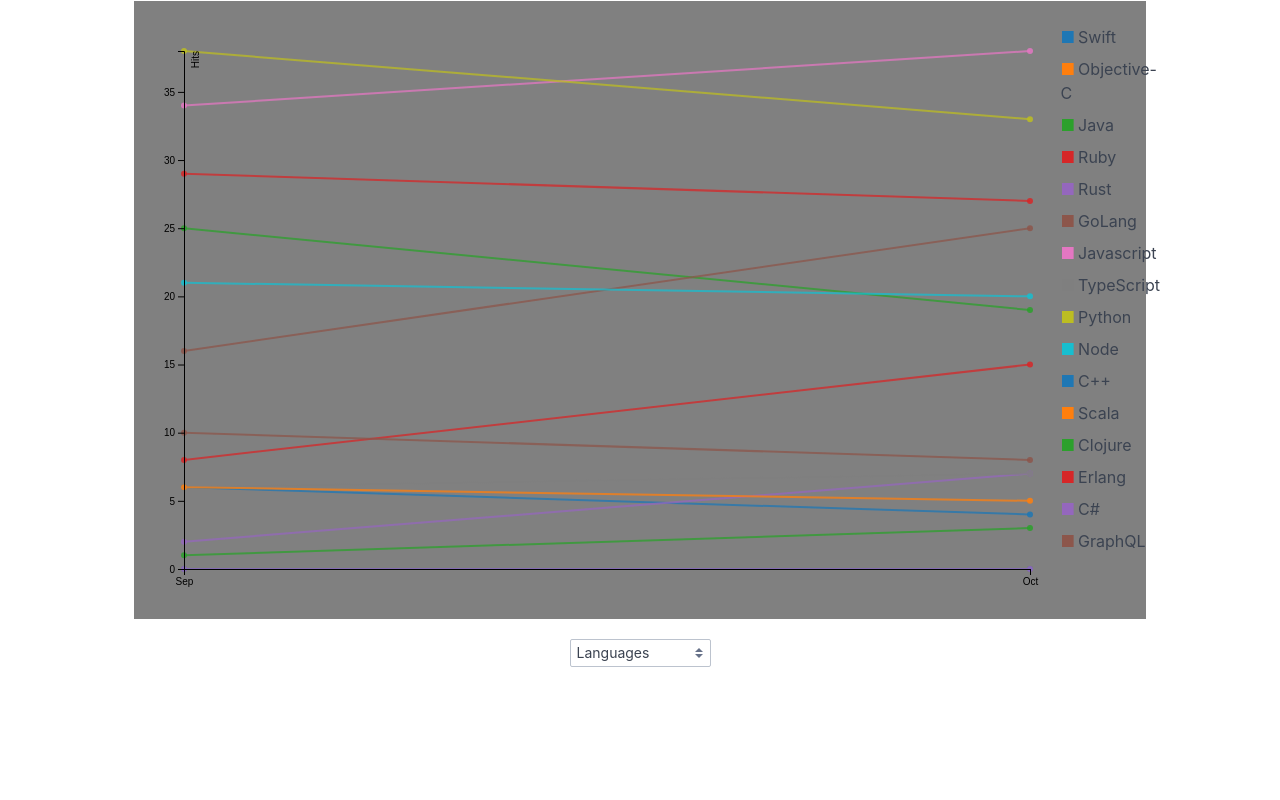
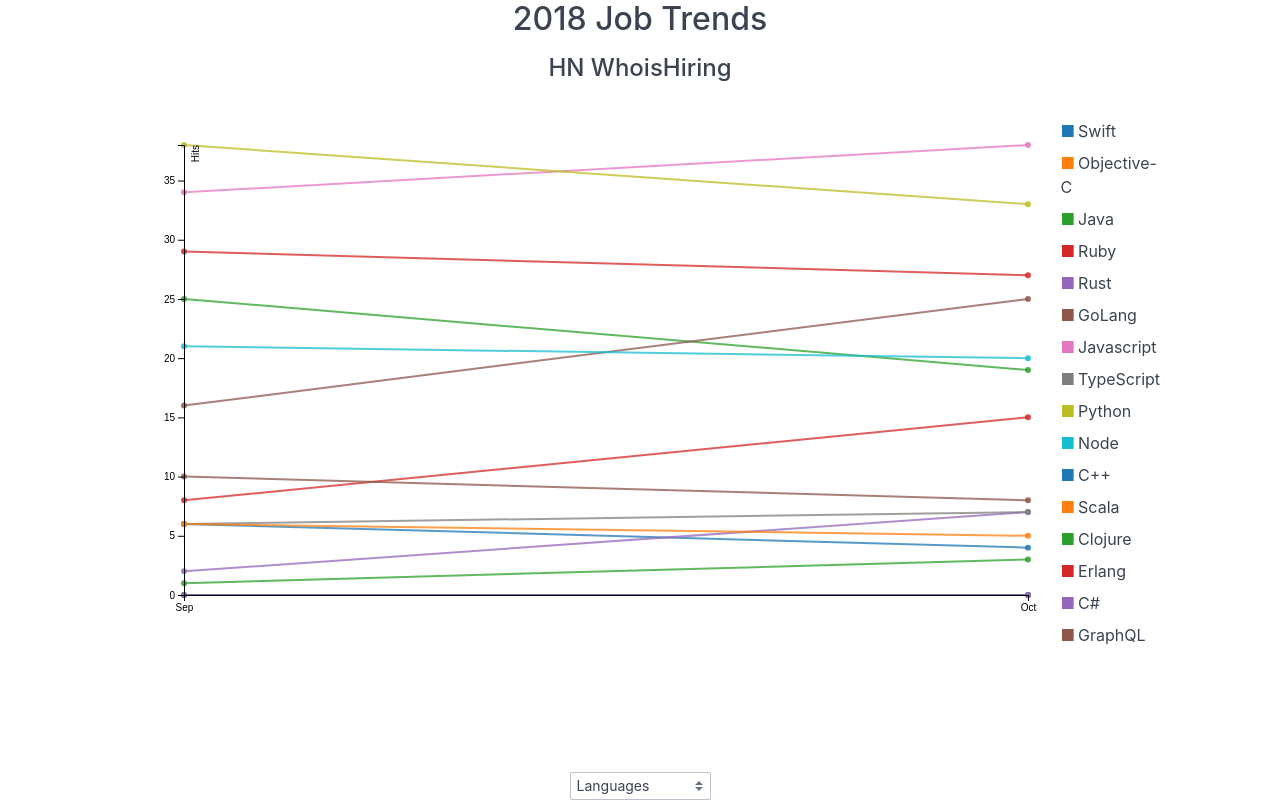
Before and after one commit to JuanSierra/scrapenstat, a plain HTML site: page index.html in a window 1280 px wide. Drawn offline with nearby package versions, Linux system fonts and the light colour scheme.

Commit message:
Changes on CSS

```diff
--- a/index.html
+++ b/index.html
@@ -33,7 +33,7 @@
   display: flex;
   flex-direction: column;
   align-items:center;
-  height:600px;
+  height:100%;
   justify-content: center;
 }
 
@@ -42,7 +42,6 @@
   flex: 1;
   width:80%;
   flex-grow:2;
-  background-color: grey;
 }
 
 #convs{
@@ -56,26 +55,51 @@
 
 #chart{
   width:90%;
-
 }
 
-/* Smartphones (portrait and landscape) ----------- */
-@media only screen and (min-device-width : 320px) and (max-device-width : 480px) {
+/* Extra small devices (portrait phones, less than 576px) */
+@media (max-width: 575.98px) {
   .graph-container{
     flex-direction: column;
+    height:100%;
   }
   #convs{
+    display: flex;
     flex-direction: row;
     flex-wrap:  wrap;
-    width:100%;
+    width: 100%;
   }
-  li{width:50px;}
+  li{width:auto; margin-right: 2px;}
   #chart{
     width:100%;
+    height:480px;
   }
 }
 
-/* Desktops and laptops ----------- */
+/* Small devices (landscape phones, 576px and up) */
+@media (min-width: 576px) {
+
+  .graph-container{
+    flex-direction: row;
+    height:100%;
+  }
+  #convs{
+    flex-direction: column;
+    display: flex;
+    width:10%;
+  }
+  li{width:auto; margin-right: 2px;}
+  #chart{
+    width:90%;
+    height:500px;
+  }
+ }
+
+/*
+@media only screen and (min-device-width : 320px) and (max-device-width : 480px) {
+}
+
+/* Desktops and laptops -----------
 @media only screen  and (min-device-width: 481px) and (max-device-width: 1824px)  {
   .graph-container{
     flex-direction: row;
@@ -86,18 +110,21 @@
     width:10%;
   }
 }
-  /* Smartphones (landscape) ----------- */
+   Smartphones (landscape) -----------
 @media only screen and (max-width : 320px) {
   .graph-container{
-    flex-direction: column;
+    flex-direction: row;
   }
+
   #convs{
     display: flex;
     flex-direction: row;
-    flex-wrap:  wrap ;
-    width:100%;
+    flex-wrap:  wrap;
+    width: 100%;
   }
+
   li{width:70px;padding:5px;}
+
   #chart{
     width:100%;
     height:240px;
@@ -105,37 +132,25 @@
 }
 
 @media only screen and (min-width : 1824px) {
-  .graph-container{
-    flex-direction: column;
-  }
-  #convs{
-    display: flex;
-    flex-direction: column;
-    width:10%;
-  }
-  #chart{
-    width:90%;
-  }
+
 }
-
+*/
     </style>
   </head>
   <body>
-      <!-- 2018 Job Trends scraped from HN Who is hiring -->
       <div class="container">
-        <h1>stats</h1>
+        <h2>2018 Job Trends</h2>
+        <h4>HN WhoisHiring</h4>
         <div class="graph-container">
           <div id="chart"></div>
-
-            <ul id="convs">
-            </ul>
-
+          <ul id="convs"></ul>
         </div>
-        <div style="flex-grow:1;margin-top:20px;">
-            <select id="categories" class="form-select select-sm" onchange="createGraph()">
-            </select>
+        <div style="margin-top:15px; ">
+          <select id="categories" class="form-select select-sm" onchange="createGraph()">
+          </select>
         </div>
       </div>
+
     <script src="graphic.js"></script>
   </body>
 </html>
```
